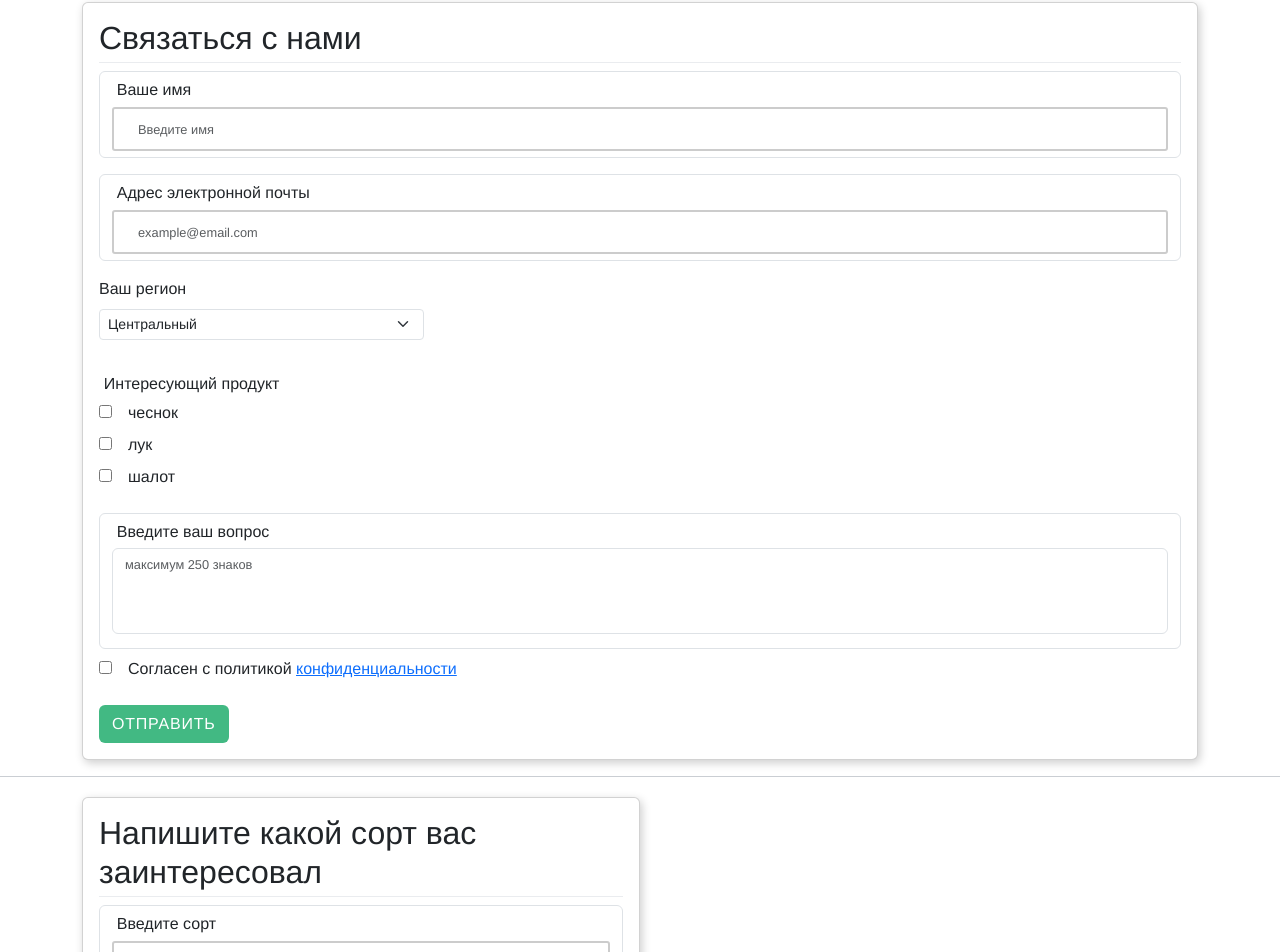
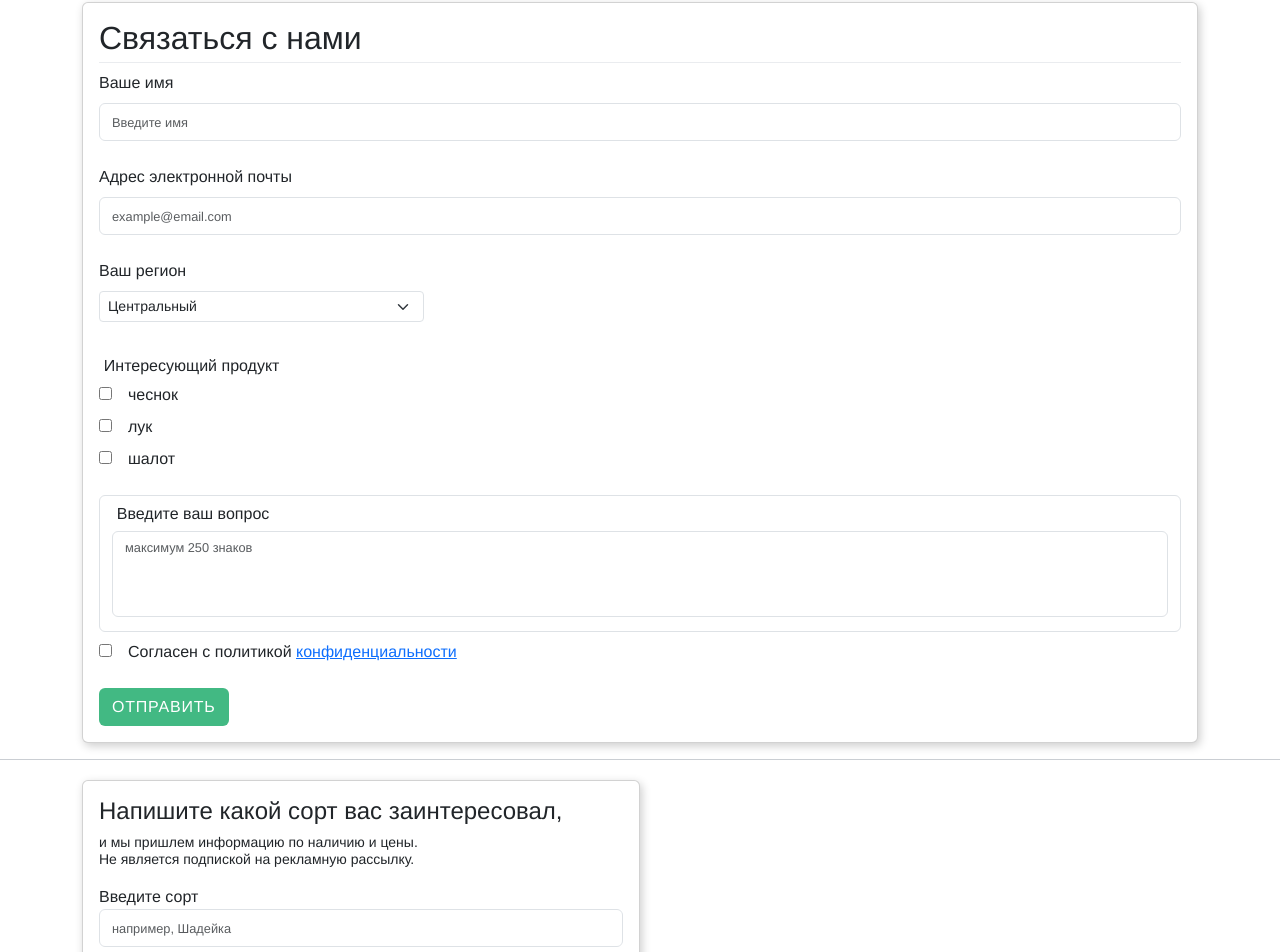
Before and after one commit to Yuthala/kub-garlic, a Vue app: page / in a window 1280 px wide. Shown: the part 339-1291 px from the top of the page. Built offline with nearby package versions, Linux system fonts and the light colour scheme; no server answers.

Commit message:
sort input in AppFormDB

```diff
--- a/src/components/AppForm.vue
+++ b/src/components/AppForm.vue
@@ -23,7 +23,7 @@
 			v-model="name"
 		></app-input>
 
-		<div class="mb-3 form-control" :class="{invalid: errors.email}">
+		<div class="mb-3" :class="{invalid: errors.email}">
 			<label for="email" class="form-label">Адрес электронной почты</label>
 			<input
 			type="email"
--- a/src/components/AppFormDB.vue
+++ b/src/components/AppFormDB.vue
@@ -1,11 +1,12 @@
 <template>
 	<div class="container">
 		<form class="card" @submit.prevent="createPerson">
-			<h2>Напишите какой сорт вас заинтересовал</h2>
+			<h4>Напишите какой сорт вас заинтересовал,</h4>
+			<p class="small">и мы пришлем информацию по наличию и цены. <br/>Не является подпиской на рекламную рассылку.</p>
 
-			<div class="form-control">
+			<div>
 				<label for="name">Введите сорт</label>
-				<input class="form-control" type="text" id="name" v-model.trim="name">
+				<input class="form-control" type="text" id="name" v-model.trim="name" placeholder="например, Шадейка">
 			</div>
 
 			<button class="btn btn-success" :disabled="name.length === 0" >Отправить запрос</button>
@@ -92,8 +93,11 @@ export default {
 	}
 
 	button {
-		width: 30%;
+		min-width: 30%;
 		border-radius: 10px;
 		margin: 10px;
 	}
+	p {
+		line-height: 1.1rem;
+	}
 </style>
--- a/src/components/AppInput.vue
+++ b/src/components/AppInput.vue
@@ -1,5 +1,5 @@
 <template>
-	<div class="mb-3 form-control" :class="{invalid: error}">
+	<div class="mb-3" :class="{invalid: error}">
         <label :for="id" class="form-label">{{label}}</label>
         <input
 			type="text"
```
